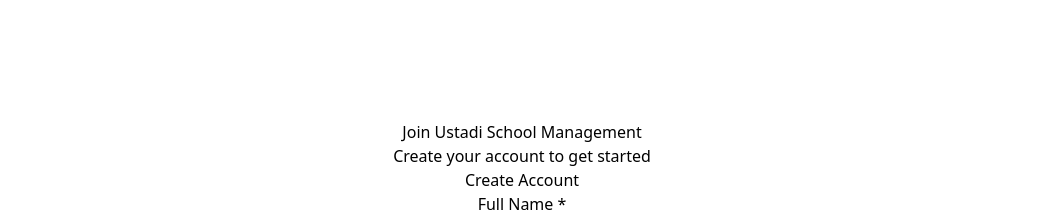
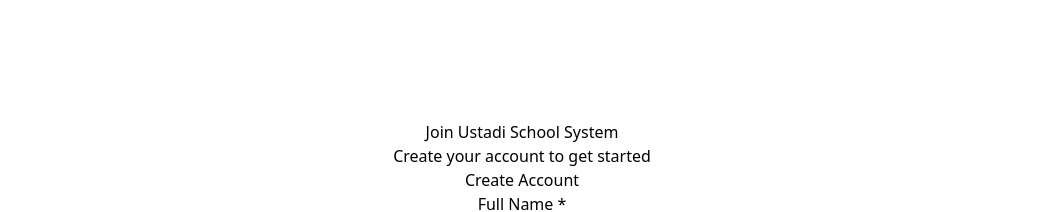
Before and after one commit to Moringa-SDF-PT10/phase4-project-group-09-school-management-app, a React (Vite) app in the folder client/: page /register in a window 1280 px wide. Shown: the part 1160-1372 px from the top of the page, without its empty margins (118-1161 px from the left). Built offline with nearby package versions, Linux system fonts and the light colour scheme.

Commit message:
Enhanced register page

```diff
--- a/client/src/pages/Register.jsx
+++ b/client/src/pages/Register.jsx
@@ -89,7 +89,7 @@
           <div className="mx-auto bg-white rounded-2xl p-4 shadow-lg w-20 h-20 flex items-center justify-center mb-4">
             <AcademicCapIcon className="h-10 w-10 text-blue-600" />
           </div>
-          <h1 className="text-3xl font-bold text-gray-900 mb-2">Join Ustadi School Management</h1>
+          <h1 className="text-3xl font-bold text-gray-900 mb-2">Join Ustadi School System</h1>
           <p className="text-gray-600">Create your account to get started</p>
         </div>
 
```
